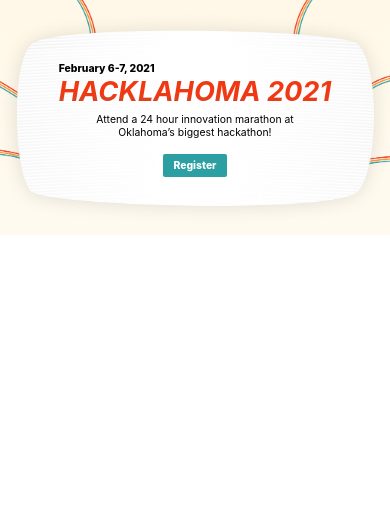
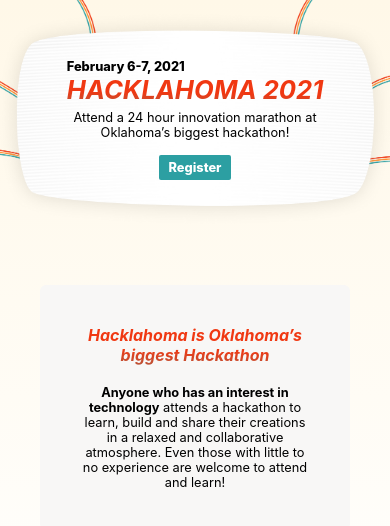
Before and after one commit to Hacklahoma/2021, a React (Create React App) app: page / in a window 390 px wide. Shown: the top 526 px of the page. Built offline with nearby package versions, Linux system fonts and the light colour scheme; a web font is replaced by a local one.

Commit message:
About section

```diff
--- a/src/App.jsx
+++ b/src/App.jsx
@@ -1,5 +1,6 @@
 import React from 'react';
 import Header from './components/Header';
+import About from './components/About';
 
 /**
  * Top level of App to organize components
@@ -7,6 +8,7 @@
 const App = () => (
   <div className="app">
     <Header />
+    <About />
   </div>
 );
 
--- /dev/null
+++ b/src/components/About.jsx
@@ -0,0 +1,16 @@
+import React from 'react';
+import '../styles/about.scss';
+
+/**
+ * Contains all the header needs
+ */
+const About = () => (
+  <div className="about">
+    <div className="box">
+      <h2>Hacklahoma is Oklahoma’s biggest Hackathon</h2>
+      <p><strong>Anyone who has an interest in technology</strong> attends a hackathon to learn, build and share their creations in a relaxed and collaborative atmosphere. Even those with little to no experience are welcome to attend and learn!</p>
+    </div>
+  </div>
+);
+
+export default About;
--- a/src/styles/_constants.scss
+++ b/src/styles/_constants.scss
@@ -0,0 +1,2 @@
+$content-max-width: 800px;
+$content-width: calc(100vw - 80px);
--- /dev/null
+++ b/src/styles/about.scss
@@ -0,0 +1,38 @@
+@import './constants';
+
+.about {
+  align-items: center;
+  display: flex;
+  justify-content: center;
+  margin: 50px 0;
+  width: 100vw;
+
+  .box {
+    align-items: center;
+    background: #f8f7f6;
+    border-radius: 6px;
+    box-sizing: border-box;
+    display: flex;
+    flex-flow: column;
+    justify-content: center;
+    max-width: $content-max-width;
+    padding: 40px;
+    text-align: center;
+    width: $content-width;
+
+    h2 {
+      background: linear-gradient(181deg, #f03812 60%, #2c9fa2 200%);
+      background-clip: text;
+      font-style: italic;
+      margin-bottom: 20px;
+      margin-right: -8px;
+      max-width: 350px;
+      padding: 0 8px 0 0;
+      -webkit-text-fill-color: transparent;
+    }
+
+    p {
+      max-width: 520px;
+    }
+  }
+}
--- a/src/styles/app.scss
+++ b/src/styles/app.scss
@@ -23,6 +23,10 @@
   overflow-x: hidden;
 }
 
+h1 {
+  font-size: 3em;
+}
+
 code {
   font-family: source-code-pro, Menlo, Monaco, Consolas, 'Courier New',
     monospace;
@@ -33,9 +37,46 @@
   padding: 0;
 }
 
-
 .app {
   background: linear-gradient(#fff8e8, #fff 700px);
   overflow-x: hidden;
   width: 100vw;
 }
+
+@media only screen and (max-width: 840px) {
+  h1 {
+    font-size: 2.45em;
+  }
+
+  h2 {
+    font-size: 1.2em;
+  }
+
+  p,
+  a {
+    font-size: 0.9em;
+  }
+
+  .box {
+    padding: 40px 30px;
+  }
+}
+
+@media only screen and (max-width: 570px) {
+  h1 {
+    font-size: 1.6em;
+  }
+
+  h2 {
+    font-size: 1em;
+  }
+
+  p,
+  a {
+    font-size: 0.8em;
+  }
+
+  .box {
+    padding: 40px 20px;
+  }
+}
--- a/src/styles/header.scss
+++ b/src/styles/header.scss
@@ -47,7 +47,6 @@
         h1 {
           background: linear-gradient(181deg, #f03812 60%, #2c9fa2 200%);
           background-clip: text;
-          font-size: 3em;
           font-style: italic;
           margin-right: -8px;
           padding-right: 8px;
@@ -94,15 +93,6 @@
           p {
             margin-bottom: 3px;
           }
-
-          h1 {
-            font-size: 2.45em;
-          }
-        }
-
-        p,
-        a {
-          font-size: 0.9em;
         }
 
         .subtitle {
@@ -131,15 +121,6 @@
           p {
             margin-bottom: 0;
           }
-
-          h1 {
-            font-size: 1.7em;
-          }
-        }
-
-        p,
-        a {
-          font-size: 0.65em;
         }
 
         .subtitle {
```
